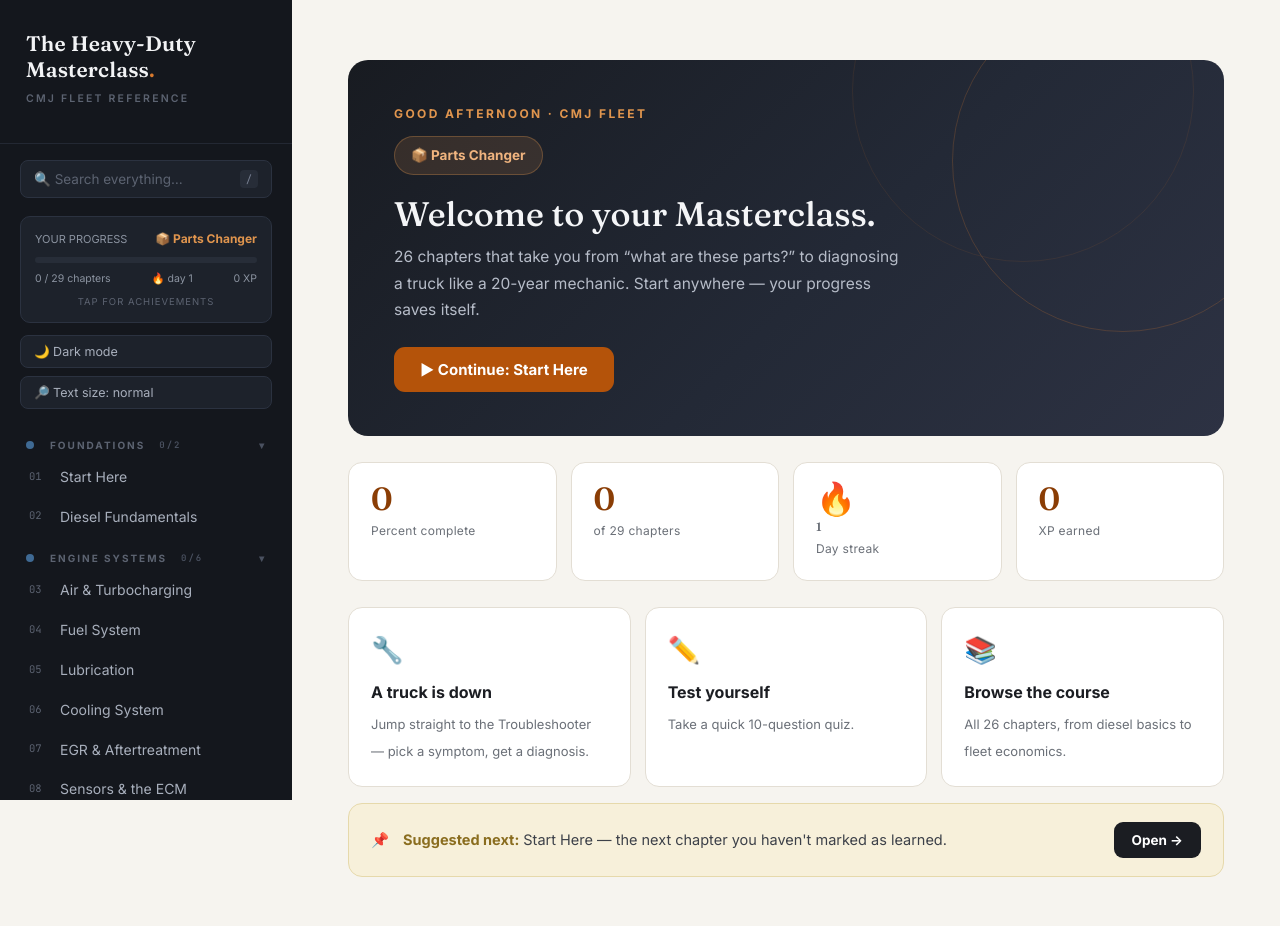
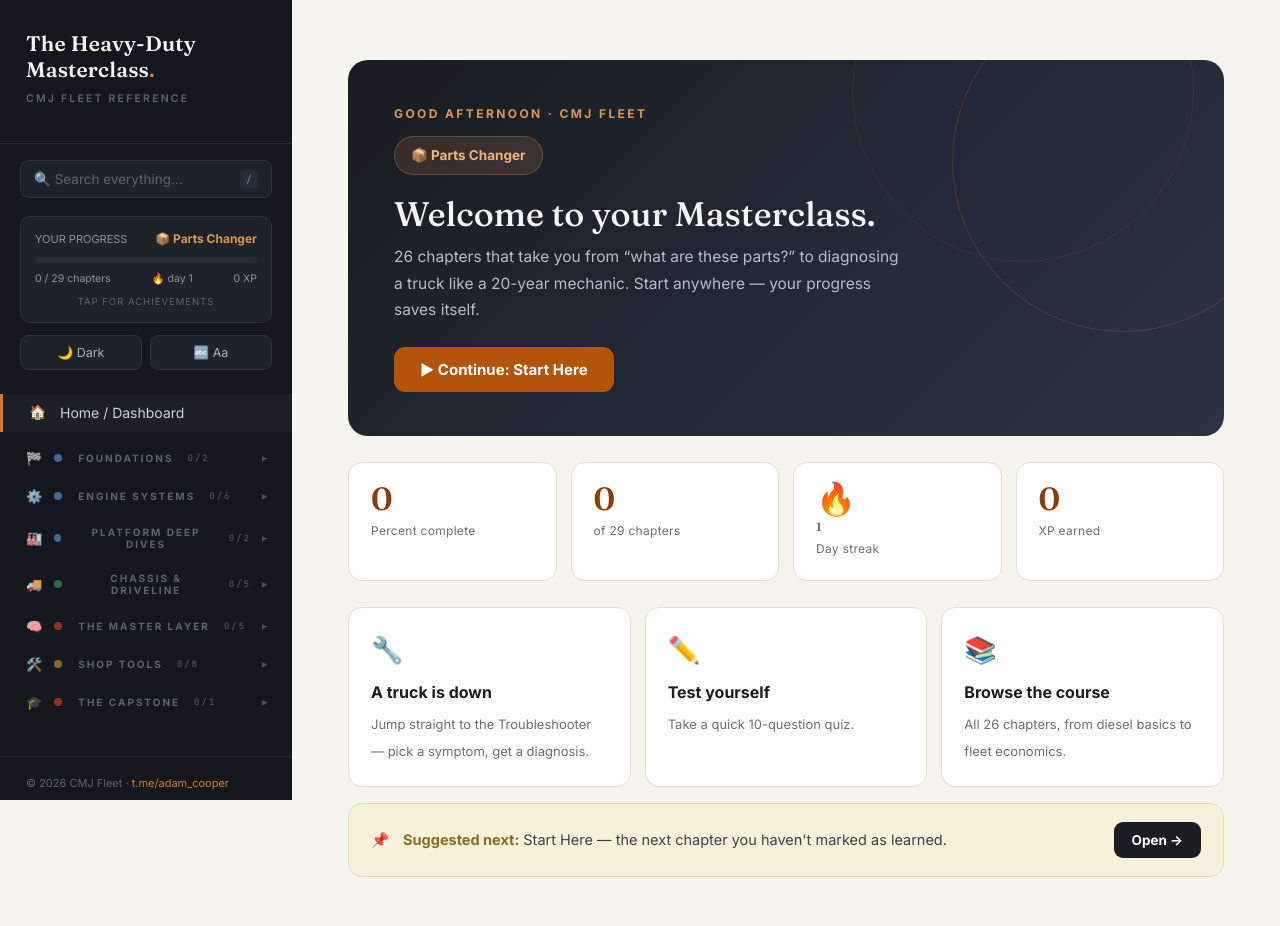
Before and after one commit to adamdispatching-stack/fleet, a website: page index.html in a window 1280 px wide. Shown: the top 926 px of the page. Drawn offline with Linux system fonts and the light colour scheme.

Commit message:
Sidebar upgrade: collapse-by-default, group icons, Home item, compact settings

```diff
--- a/index.html
+++ b/index.html
@@ -346,6 +346,14 @@ td .m{font-family:var(--mono);font-size:12.5px}
 .certactions button{background:#1d2129;color:#fff;border:none;border-radius:8px;padding:10px 18px;font-size:13px;font-weight:600;cursor:pointer;font-family:var(--sans)}
 @media print{body>*{display:none !important}#certoverlay{display:flex !important;position:static;background:#fff;padding:0}#certoverlay .certactions{display:none}body{background:#fff}.certpaper{border-color:#b4530a;max-width:100%}}
 /* ---- collapsible sidebar ---- */
+.setrow{display:flex;gap:8px;margin:8px 20px 4px}
+.setrow .modebtn{margin:0;flex:1;min-width:0;justify-content:center;font-size:12.5px;padding:9px 6px}
+.nitem.nhome{margin:6px 0 2px;color:#c8d0dd}
+.nitem.nhome .nnum{font-size:14px}
+nav .ngroup .gicon{font-size:13px;margin-right:2px;filter:grayscale(.15)}
+nav .ngwrap{transition:max-height .26s ease,opacity .18s}
+nav .nitem{padding-top:7px;padding-bottom:7px}
+
 nav .ngroup{width:100%;background:none;border:none;display:flex;align-items:center;gap:8px;padding:16px 26px 6px;font-size:10px;letter-spacing:2px;text-transform:uppercase;color:var(--side-dim);font-weight:700;cursor:pointer;font-family:var(--sans);transition:color .15s}
 nav .ngroup:hover{color:#8b93a0}
 nav .ngroup.activegroup .gname{color:#c8a06a}
@@ -465,8 +473,10 @@ h3{margin-top:60px}
     <div class="progbar"><div id="progfill" style="width:0%"></div></div>
     <div class="progbot"><span id="progpct">0 / 25 chapters</span><span id="progstreak">🔥 day 1</span><span id="progxp">0 XP</span></div>
   </div>
-  <button class="modebtn" id="darkbtn" onclick="toggleTheme()">🌙 Dark mode</button>
-  <button class="modebtn" onclick="cycleZoom()" id="zoombtn">🔎 Text size: normal</button>
+  <div class="setrow">
+    <button class="modebtn" id="darkbtn" onclick="toggleTheme()">🌙 Dark</button>
+    <button class="modebtn" onclick="cycleZoom()" id="zoombtn">🔤 Aa</button>
+  </div>
   <nav id="nav"></nav>
   <div class="sidefoot"><div style="margin-bottom:8px">© 2026 CMJ Fleet · <a href="https://t.me/adam_cooper" target="_blank" rel="noopener" style="color:#d97a2e;text-decoration:none">t.me/adam_cooper</a></div>Built for working fleets. Torque specs and intervals are typical industry values — always confirm against the OEM service manual for your specific serial number.</div>
 </aside>
@@ -2912,11 +2922,15 @@ const NAV=[
  {g:'The Capstone',c:'#9e2b25',items:[['capstone','29','How Everything Works Together']]}
 ];
 const navEl=document.getElementById('nav');
+const GICON={'Foundations':'🏁','Engine Systems':'⚙️','Platform Deep Dives':'🏭','Chassis & Driveline':'🚚','The Master Layer':'🧠','Shop Tools':'🛠️','The Capstone':'🎓'};
+const homeItem=document.createElement('div');homeItem.className='nitem nhome';homeItem.dataset.page='home';
+homeItem.innerHTML='<span class="nnum">🏠</span><span class="nlabel">Home / Dashboard</span>';
+homeItem.onclick=()=>go('home');navEl.appendChild(homeItem);
 NAV.forEach((gr,gi)=>{
-  const head=document.createElement('button');head.className='ngroup';head.dataset.gi=gi;
-  head.innerHTML=(gr.c?'<span class="ndot" style="background:'+gr.c+'"></span>':'')+'<span class="gname">'+gr.g+'</span><span class="gcount"></span><span class="gcaret">▾</span>';
+  const head=document.createElement('button');head.className='ngroup collapsed';head.dataset.gi=gi;
+  head.innerHTML='<span class="gicon">'+(GICON[gr.g]||'•')+'</span>'+(gr.c?'<span class="ndot" style="background:'+gr.c+'"></span>':'')+'<span class="gname">'+gr.g+'</span><span class="gcount"></span><span class="gcaret">▾</span>';
   navEl.appendChild(head);
-  const wrap=document.createElement('div');wrap.className='ngwrap';wrap.dataset.gi=gi;
+  const wrap=document.createElement('div');wrap.className='ngwrap collapsed';wrap.dataset.gi=gi;
   gr.items.forEach(([id,num,label])=>{
     const d=document.createElement('div');d.className='nitem';d.dataset.page=id;d.dataset.gi=gi;
     d.innerHTML='<span class="nnum">'+num+'</span><span class="nlabel">'+label+'</span>';
@@ -2937,8 +2951,9 @@ function go(id){
   document.querySelectorAll('.page').forEach(p=>p.classList.toggle('active',p.id===id));
   document.querySelectorAll('.nitem').forEach(n=>n.classList.toggle('active',n.dataset.page===id));
   const act=document.querySelector('.nitem.active');
-  if(act){const gi=act.dataset.gi;document.querySelectorAll('.ngwrap').forEach(w=>{const same=w.dataset.gi===gi;w.classList.toggle('collapsed',false);});
-    document.querySelectorAll('.ngroup').forEach(hd=>hd.classList.toggle('activegroup',hd.dataset.gi===gi));}
+  if(act&&act.dataset.gi!==undefined){const gi=act.dataset.gi;
+    document.querySelectorAll('.ngwrap').forEach(w=>w.classList.toggle('collapsed',w.dataset.gi!==gi));
+    document.querySelectorAll('.ngroup').forEach(hd=>{const on=hd.dataset.gi===gi;hd.classList.toggle('collapsed',!on);hd.classList.toggle('activegroup',on);});}
   document.querySelector('.sidebar').classList.remove('open');
   if(window.store&&id!=='home')store.set('lastCh',id);
   if(id==='home'&&window.renderDash)renderDash();
@@ -3715,7 +3730,7 @@ const store={get(k,d){try{const v=localStorage.getItem('cmj_'+k);return v==null?
 const CHAPTERS=['start','diesel','air','fuel','lube','cooling','aftertreatment','sensors','cummins','detroit','brakes','electrical','drivetrain','suspension','trailer','diagthink','failures','worn','procedures','economics','winter','pm','tools','dot','troubleshoot','codes','glossary','quiz','capstone'];
 
 /* ---- theme ---- */
-function applyTheme(t){document.documentElement.dataset.theme=t;const b=document.getElementById('darkbtn');if(b)b.textContent=t==='dark'?'☀️ Light mode':'🌙 Dark mode';}
+function applyTheme(t){document.documentElement.dataset.theme=t;const b=document.getElementById('darkbtn');if(b)b.textContent=t==='dark'?'☀️ Light':'🌙 Dark';}
 function toggleTheme(){const t=(document.documentElement.dataset.theme==='dark')?'light':'dark';store.set('theme',t);applyTheme(t);}
 applyTheme(store.get('theme','light'));
 
@@ -3875,8 +3890,8 @@ SYMPTOMS.forEach(([t,d,page])=>sindex.push({page,loc:'Symptom',t,d}));
 /* ================= FREE TIER: achievements, mastery, certificate, zoom, keyboard ================= */
 
 /* ---- text size ---- */
-const ZOOMS=[['normal',1],['large',1.12],['extra large',1.25]];
-function applyZoom(){const z=store.get('zoom',0);document.querySelector('.content').style.zoom=ZOOMS[z][1];const b=document.getElementById('zoombtn');if(b)b.textContent='🔎 Text size: '+ZOOMS[z][0];}
+const ZOOMS=[['Aa',1],['Aa+',1.12],['Aa++',1.25]];
+function applyZoom(){const z=store.get('zoom',0);document.querySelector('.content').style.zoom=ZOOMS[z][1];const b=document.getElementById('zoombtn');if(b)b.textContent='🔤 '+ZOOMS[z][0];}
 function cycleZoom(){store.set('zoom',(store.get('zoom',0)+1)%ZOOMS.length);applyZoom();}
 applyZoom();
 
```
